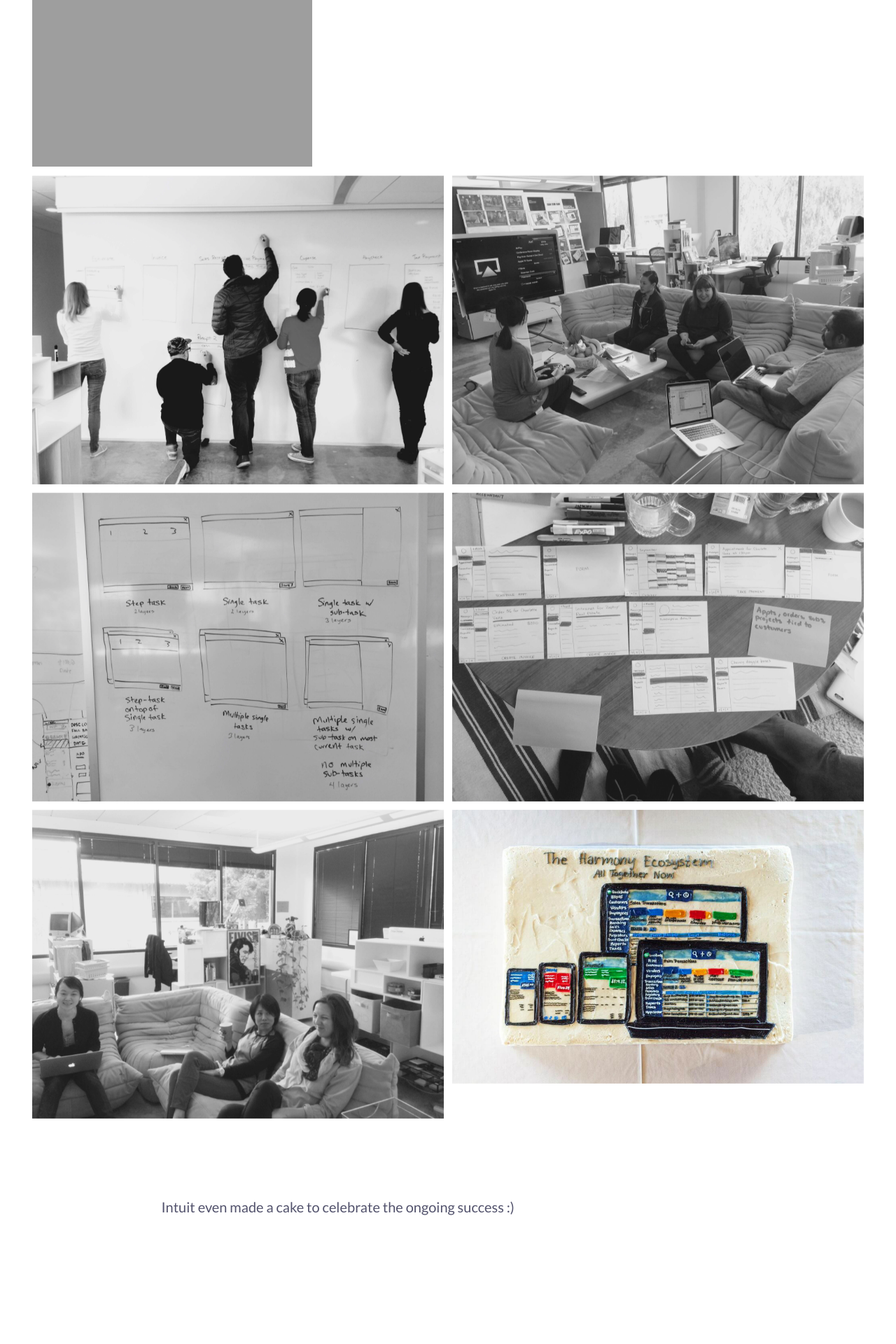
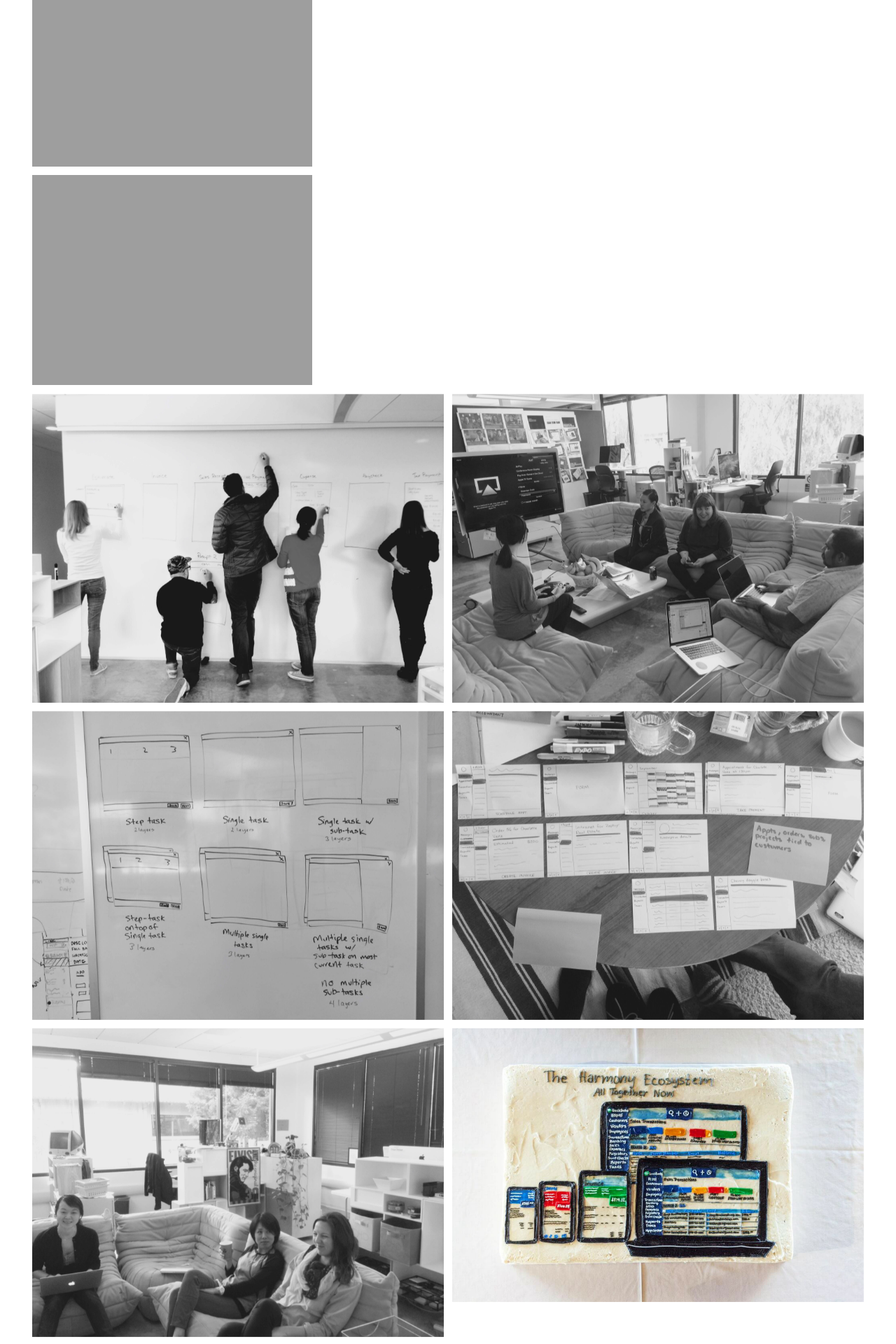
Before and after one commit to ericakatrak/ericakatrak.github.io, a Jekyll site: the page built from _posts/2016-09-03-quickbooks.md, in a window 1280 px wide. Shown: the part 2555-4475 px from the top of the page at 70% size. Built offline with Jekyll 4.4.1, drawn with Linux system fonts in a browser that asks for light colours.

Commit message:
Update 2016-09-03-quickbooks.md

```diff
--- a/_posts/2016-09-03-quickbooks.md
+++ b/_posts/2016-09-03-quickbooks.md
@@ -15,6 +15,7 @@
   <li><img src="{{ site.url }}/img/work/quickbooks1.png" alt="{{ page.alt }}" /></li>
   <li><img src="{{ site.url }}/img/work/quickbooks2.png" alt="{{ page.alt }}" /></li>
   <li><img src="{{ site.url }}/img/work/quickbooks3.png" alt="{{ page.alt }}" /></li>
+  <li><img src="{{ site.url }}/img/work/quickbooks10.png" alt="{{ page.alt }}" /></li>
 </ul>
 
 <ul class="grid fade" id="grid">
```
